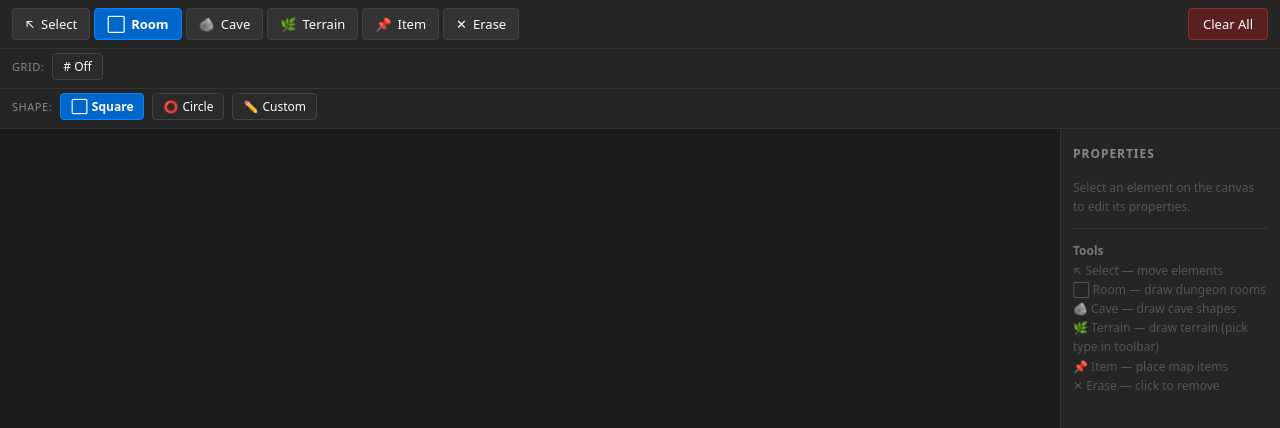
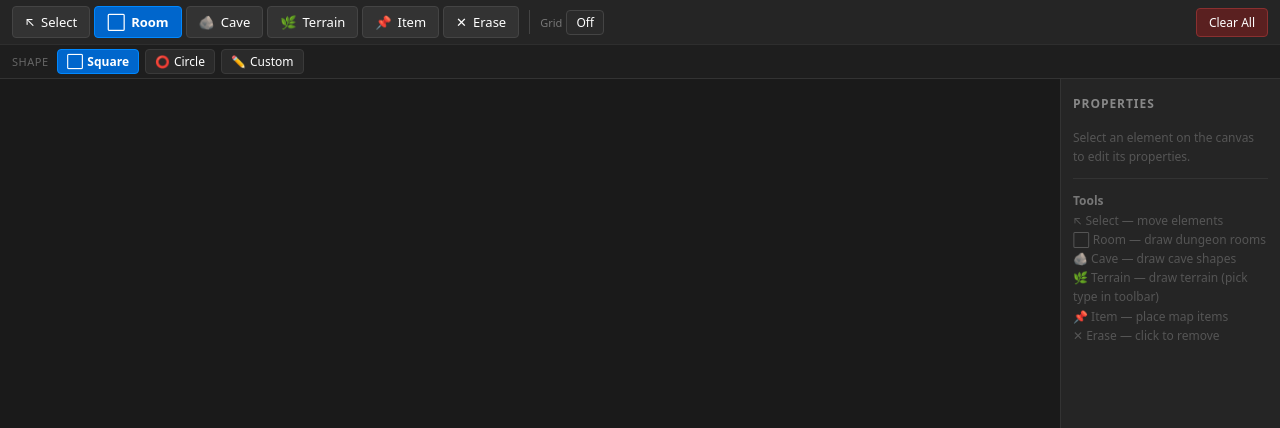
Before and after one commit to arkheart/ttrpg-map-maker, a React (Vite) app: page / in a window 1280 px wide. Both pictures are taken after a click on the button "⬜ Room". Shown: the top 428 px of the page. Built offline with nearby package versions, Linux system fonts and the light colour scheme.

Commit message:
cleaned up bars

```diff
--- a/src/components/toolbar/Toolbar.tsx
+++ b/src/components/toolbar/Toolbar.tsx
@@ -4,10 +4,10 @@ import type { ToolType, TerrainType, TerrainDrawMode, RoomDrawMode } from '@/typ
 import { TERRAIN_PALETTE } from '@/types/map'
 import { ToolButton } from './ToolButton'
 
-const SHAPE_MODES: { mode: TerrainDrawMode | RoomDrawMode; label: string; icon: string }[] = [
-  { mode: 'rect',    label: 'Square',  icon: '⬜' },
-  { mode: 'ellipse', label: 'Circle',  icon: '⭕' },
-  { mode: 'custom',  label: 'Custom',  icon: '✏️' },
+const SHAPE_MODES: { mode: string; label: string; icon: string }[] = [
+  { mode: 'rect',    label: 'Square', icon: '⬜' },
+  { mode: 'ellipse', label: 'Circle', icon: '⭕' },
+  { mode: 'custom',  label: 'Custom', icon: '✏️' },
 ]
 
 const TOOLS: { tool: ToolType; label: string; icon: string }[] = [
@@ -19,25 +19,45 @@ const TOOLS: { tool: ToolType; label: string; icon: string }[] = [
   { tool: 'erase',   label: 'Erase',   icon: '✕'  },
 ]
 
-function ShapeModeButton({ mode, label, icon, active, onClick }: { mode: string; label: string; icon: string; active: boolean; onClick: () => void }) {
+const subRowBase: React.CSSProperties = {
+  display: 'flex',
+  alignItems: 'center',
+  gap: '6px',
+  padding: '0 12px',
+  height: '34px',
+  borderTop: '1px solid #2e2e2e',
+  background: '#1e1e1e',
+  flexShrink: 0,
+}
+
+const labelStyle: React.CSSProperties = {
+  fontSize: '11px',
+  color: '#666',
+  textTransform: 'uppercase',
+  letterSpacing: '0.05em',
+  marginRight: '2px',
+}
+
+const divider = <div style={{ width: '1px', height: '18px', background: '#333', margin: '0 2px' }} />
+
+function ModeBtn({ label, icon, active, onClick }: { label: string; icon: string; active: boolean; onClick: () => void }) {
   return (
     <button
       title={label}
       onClick={onClick}
       style={{
         display: 'flex', alignItems: 'center', gap: '4px',
-        padding: '4px 10px',
+        padding: '3px 9px',
         background: active ? '#0066cc' : '#2a2a2a',
         color: '#fff',
-        border: `1px solid ${active ? '#0088ff' : '#444'}`,
+        border: `1px solid ${active ? '#0088ff' : '#3a3a3a'}`,
         borderRadius: '4px',
         cursor: 'pointer',
         fontSize: '12px',
         fontWeight: active ? 600 : 400,
       }}
     >
-      <span>{icon}</span>
-      <span>{label}</span>
+      <span>{icon}</span><span>{label}</span>
     </button>
   )
 }
@@ -48,51 +68,25 @@ export function Toolbar() {
   const { globalGrid } = useMapState()
 
   return (
-    <div style={{ background: '#252525', borderBottom: '1px solid #333' }}>
-      {/* Main tool row */}
-      <div style={{ display: 'flex', alignItems: 'center', gap: '4px', padding: '8px 12px' }}>
+    <div style={{ background: '#252525', borderBottom: '1px solid #333', flexShrink: 0 }}>
+
+      {/* ── Main bar ── */}
+      <div style={{ display: 'flex', alignItems: 'center', gap: '4px', padding: '6px 12px' }}>
+
+        {/* Tools */}
         {TOOLS.map(({ tool, label, icon }) => (
-          <ToolButton
-            key={tool}
-            icon={icon}
-            label={label}
-            active={activeTool === tool}
-            onClick={() => setActiveTool(tool)}
-          />
+          <ToolButton key={tool} icon={icon} label={label} active={activeTool === tool} onClick={() => setActiveTool(tool)} />
         ))}
 
-        <div style={{ flex: 1 }} />
+        <div style={{ width: '1px', height: '24px', background: '#444', margin: '0 6px' }} />
 
+        {/* Grid toggle */}
+        <span style={{ fontSize: '11px', color: '#777' }}>Grid</span>
         <button
-          onClick={() => dispatch({ type: 'CLEAR_ALL' })}
-          style={{
-            padding: '6px 14px',
-            background: '#5a2020',
-            color: '#fff',
-            border: '1px solid #8a3030',
-            borderRadius: '4px',
-            cursor: 'pointer',
-            fontSize: '13px',
-          }}
-        >
-          Clear All
-        </button>
-      </div>
-
-      {/* Global grid sub-row */}
-      <div style={{
-        display: 'flex',
-        alignItems: 'center',
-        gap: '8px',
-        padding: '4px 12px 8px',
-        borderTop: '1px solid #333',
-      }}>
-        <span style={{ fontSize: '11px', color: '#888', textTransform: 'uppercase', letterSpacing: '0.05em' }}>Grid:</span>
-        <button
-          title={globalGrid.enabled ? 'Disable global grid' : 'Enable global grid'}
+          title={globalGrid.enabled ? 'Disable grid' : 'Enable grid'}
           onClick={() => dispatch({ type: 'SET_GLOBAL_GRID', payload: { enabled: !globalGrid.enabled } })}
           style={{
-            padding: '4px 10px',
+            padding: '3px 9px',
             background: globalGrid.enabled ? '#0066cc' : '#2a2a2a',
             color: '#fff',
             border: `1px solid ${globalGrid.enabled ? '#0088ff' : '#444'}`,
@@ -102,124 +96,89 @@ export function Toolbar() {
             fontWeight: globalGrid.enabled ? 600 : 400,
           }}
         >
-          # {globalGrid.enabled ? 'On' : 'Off'}
+          {globalGrid.enabled ? 'On' : 'Off'}
         </button>
+
         {globalGrid.enabled && (
           <>
             <input
-              type="number"
-              min={4}
-              max={256}
-              value={globalGrid.size}
-              onChange={e => {
-                const v = parseInt(e.target.value, 10)
-                if (!isNaN(v) && v >= 4) dispatch({ type: 'SET_GLOBAL_GRID', payload: { size: v } })
-              }}
-              title="Grid cell size in pixels"
-              style={{
-                width: '54px',
-                padding: '4px 6px',
-                background: '#333',
-                color: '#fff',
-                border: '1px solid #555',
-                borderRadius: '4px',
-                fontSize: '12px',
-              }}
+              type="number" min={4} max={256} value={globalGrid.size}
+              onChange={e => { const v = parseInt(e.target.value, 10); if (!isNaN(v) && v >= 4) dispatch({ type: 'SET_GLOBAL_GRID', payload: { size: v } }) }}
+              title="Grid size (px)"
+              style={{ width: '48px', padding: '3px 6px', background: '#333', color: '#fff', border: '1px solid #555', borderRadius: '4px', fontSize: '12px' }}
             />
-            <span style={{ fontSize: '11px', color: '#666' }}>px</span>
-            <div style={{ width: '1px', height: '20px', background: '#444', margin: '0 4px' }} />
+            <span style={{ fontSize: '11px', color: '#555' }}>px</span>
             <input
-              type="color"
-              value={globalGrid.color ?? '#ffffff'}
+              type="color" value={globalGrid.color ?? '#ffffff'}
               onChange={e => dispatch({ type: 'SET_GLOBAL_GRID', payload: { color: e.target.value } })}
               title="Grid color"
-              style={{ width: '28px', height: '28px', padding: 0, border: 'none', cursor: 'pointer', borderRadius: '4px', background: 'none' }}
+              style={{ width: '24px', height: '24px', padding: 0, border: 'none', cursor: 'pointer', borderRadius: '3px', background: 'none' }}
             />
             <input
-              type="range"
-              min={0}
-              max={1}
-              step={0.05}
-              value={globalGrid.opacity ?? 0.15}
+              type="range" min={0} max={1} step={0.05} value={globalGrid.opacity ?? 0.15}
               onChange={e => dispatch({ type: 'SET_GLOBAL_GRID', payload: { opacity: parseFloat(e.target.value) } })}
               title="Grid opacity"
-              style={{ width: '80px' }}
+              style={{ width: '70px' }}
             />
-            <span style={{ fontSize: '11px', color: '#888', minWidth: '28px' }}>
+            <span style={{ fontSize: '11px', color: '#777', minWidth: '26px' }}>
               {Math.round((globalGrid.opacity ?? 0.15) * 100)}%
             </span>
           </>
         )}
+
+        <div style={{ flex: 1 }} />
+
+        <button
+          onClick={() => dispatch({ type: 'CLEAR_ALL' })}
+          style={{ padding: '5px 12px', background: '#5a2020', color: '#fff', border: '1px solid #8a3030', borderRadius: '4px', cursor: 'pointer', fontSize: '12px' }}
+        >
+          Clear All
+        </button>
       </div>
 
-      {/* Room shape sub-row */}
+      {/* ── Secondary bar (always present, fixed height) ── */}
+      <div style={subRowBase}>
         {activeTool === 'room' && (
-        <div style={{
-          display: 'flex', alignItems: 'center', gap: '8px',
-          padding: '4px 12px 8px', borderTop: '1px solid #333',
-        }}>
-          <span style={{ fontSize: '11px', color: '#888', textTransform: 'uppercase', letterSpacing: '0.05em' }}>Shape:</span>
+          <>
+            <span style={labelStyle}>Shape</span>
             {SHAPE_MODES.map(({ mode, label, icon }) => (
-            <ShapeModeButton
-              key={mode}
-              mode={mode}
-              label={label}
-              icon={icon}
-              active={roomDrawMode === mode}
-              onClick={() => setRoomDrawMode(mode as RoomDrawMode)}
-            />
+              <ModeBtn key={mode} label={label} icon={icon} active={roomDrawMode === mode} onClick={() => setRoomDrawMode(mode as RoomDrawMode)} />
             ))}
-        </div>
+          </>
         )}
 
-      {/* Terrain palette sub-row */}
         {activeTool === 'terrain' && (
-        <div style={{
-          display: 'flex',
-          alignItems: 'center',
-          gap: '8px',
-          padding: '4px 12px 8px',
-          borderTop: '1px solid #333',
-          flexWrap: 'wrap',
-        }}>
-          <span style={{ fontSize: '11px', color: '#888', textTransform: 'uppercase', letterSpacing: '0.05em' }}>Shape:</span>
+          <>
+            <span style={labelStyle}>Shape</span>
             {SHAPE_MODES.map(({ mode, label, icon }) => (
-            <ShapeModeButton
-              key={mode}
-              mode={mode}
-              label={label}
-              icon={icon}
-              active={terrainDrawMode === mode}
-              onClick={() => setTerrainDrawMode(mode as TerrainDrawMode)}
-            />
+              <ModeBtn key={mode} label={label} icon={icon} active={terrainDrawMode === mode} onClick={() => setTerrainDrawMode(mode as TerrainDrawMode)} />
             ))}
-
-          <div style={{ width: '1px', height: '20px', background: '#444', margin: '0 4px' }} />
-
-          <span style={{ fontSize: '11px', color: '#888', textTransform: 'uppercase', letterSpacing: '0.05em' }}>Type:</span>
+            {divider}
+            <span style={labelStyle}>Type</span>
             {(Object.entries(TERRAIN_PALETTE) as [TerrainType, typeof TERRAIN_PALETTE[TerrainType]][]).map(([key, def]) => (
               <button
                 key={key}
                 title={def.label}
                 onClick={() => setActiveTerrainType(key)}
                 style={{
-                display: 'flex', alignItems: 'center', gap: '5px',
-                padding: '4px 10px',
+                  display: 'flex', alignItems: 'center', gap: '4px',
+                  padding: '3px 9px',
                   background: activeTerrainType === key ? def.fill : '#2a2a2a',
                   color: '#fff',
-                border: `1px solid ${activeTerrainType === key ? '#00aaff' : '#444'}`,
+                  border: `1px solid ${activeTerrainType === key ? '#00aaff' : '#3a3a3a'}`,
                   borderRadius: '4px',
                   cursor: 'pointer',
                   fontSize: '12px',
                   fontWeight: activeTerrainType === key ? 600 : 400,
                 }}
               >
-              <span>{def.icon}</span>
-              <span>{def.label}</span>
+                <span>{def.icon}</span><span>{def.label}</span>
               </button>
             ))}
+          </>
+        )}
       </div>
-      )}
+
     </div>
   )
 }
```
Lines whose indentation alone changed are shown as unchanged.
